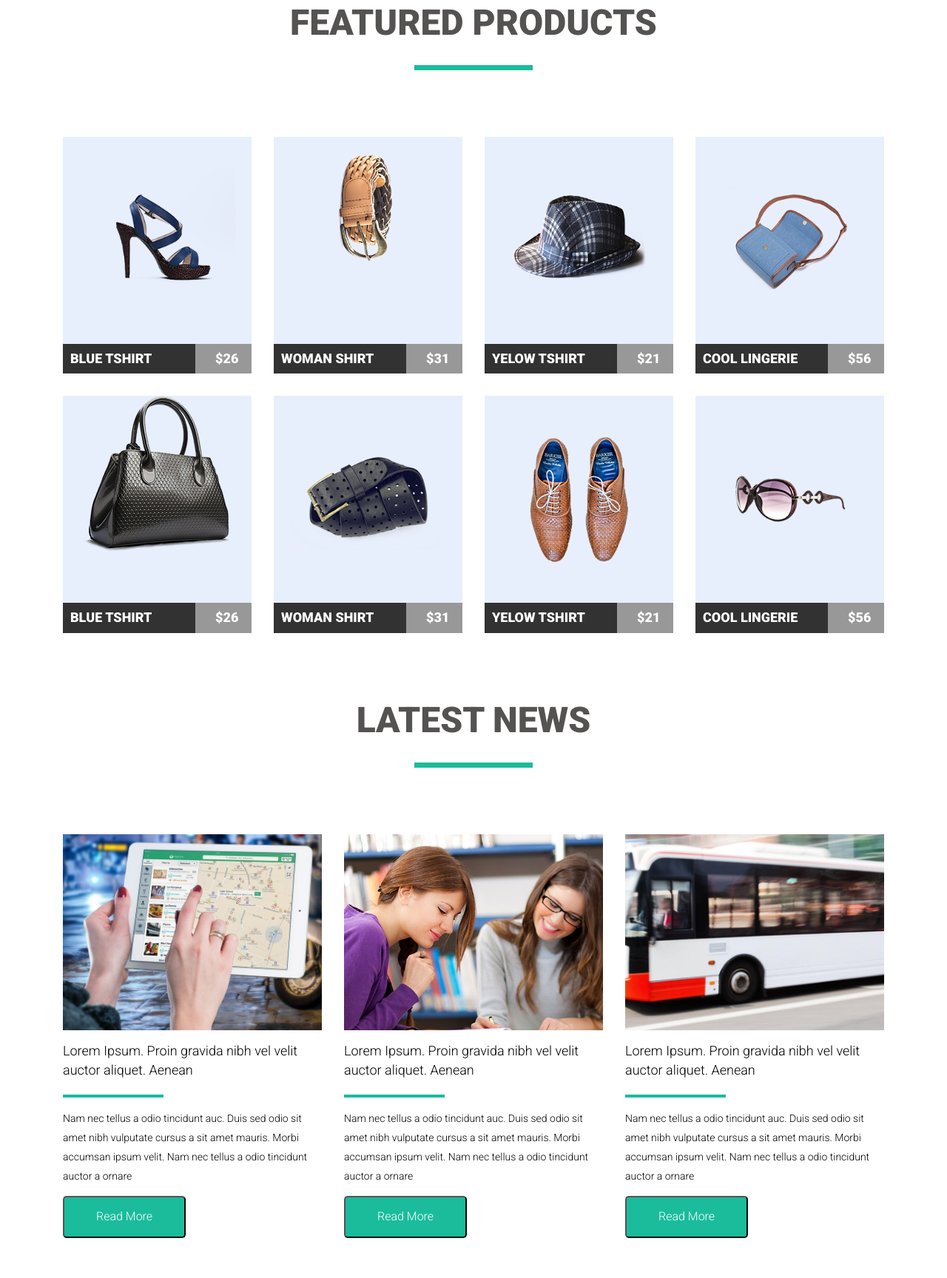
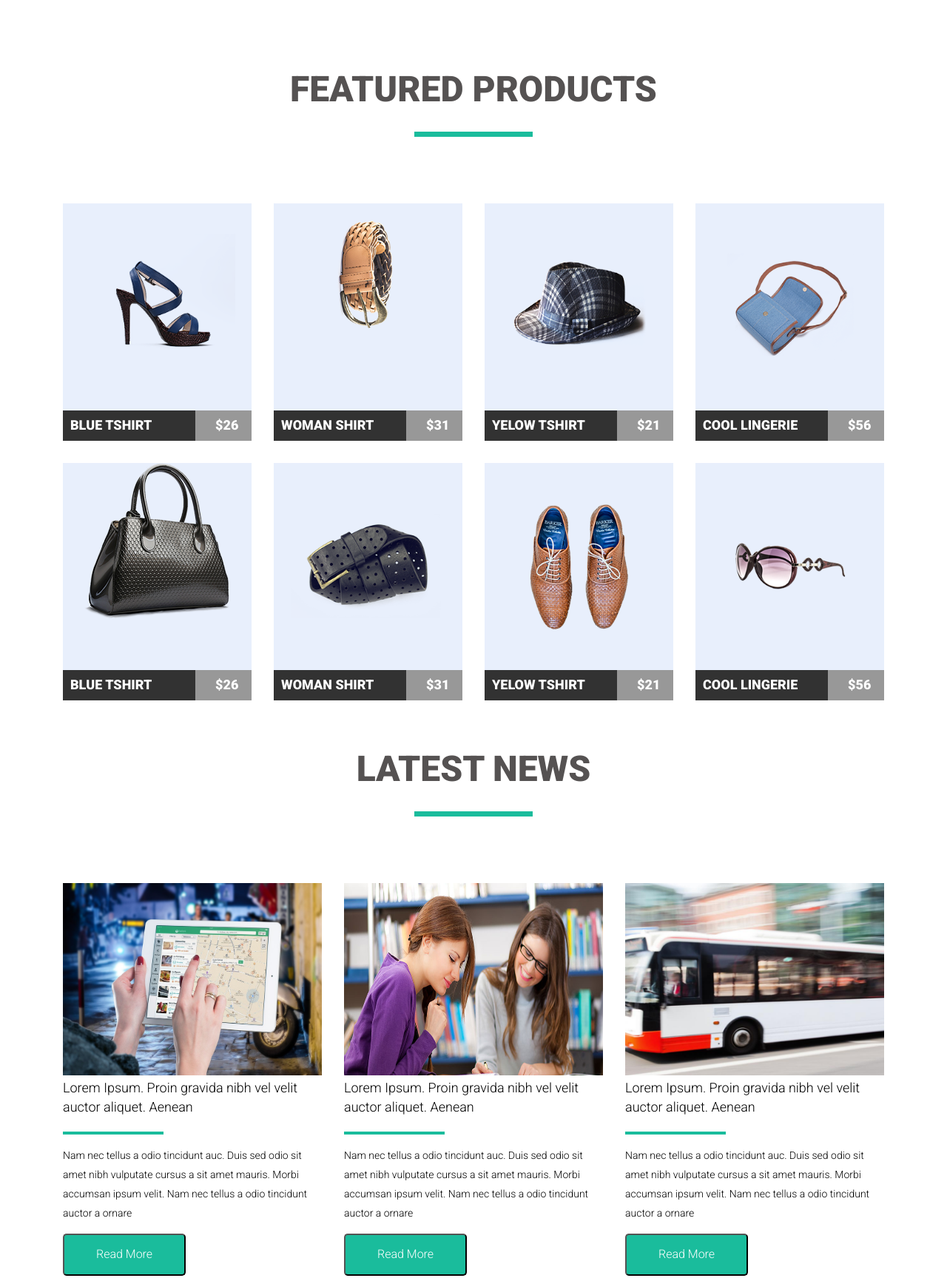
Before and after one commit to KirillKulakow/goit-fe-course, a plain HTML site: page html-css/module-4/index.html in a window 1280 px wide. Shown: the part 167-1895 px from the top of the page at 74% size. Drawn offline with nearby package versions, Linux system fonts and the light colour scheme.

Commit message:
Add module 4

```diff
--- a/html-css/module-4/css/style.css
+++ b/html-css/module-4/css/style.css
@@ -11,10 +11,6 @@ html {
 
 .body {
 font-family: Roboto;
-margin: 0 auto;
-width: 1110px;
-margin: 35px auto;
-position: relative;
 }
 
 .clearfix::after {
@@ -23,9 +19,13 @@ position: relative;
   clear: both;
 }
 
+.page-header {
+  padding-top: 35px;
+  padding-bottom: 100px;
+}
+
 .page-nav {
   text-transform: uppercase;
-  margin-bottom: 100px;
 }
 
 .logo a{
@@ -70,7 +70,14 @@ li:hover {
 }
 
 .logo { float: left; }
-.site-navigate li { float: right; }
+.site-navigate { float: right;}
+.site-navigate li { float: left; }
+
+.container {
+width: 1110px;
+margin: 35px auto;
+position: relative;
+}
 
 .product {
   text-transform: uppercase;
@@ -94,8 +101,9 @@ li:hover {
   left: 50%;
 }
 
-.folder_content_first {
-  margin-bottom: 30px;
+.folder_content {
+  padding-bottom: 60px;
+  padding: 0;
 }
 
 .content-item {
@@ -104,9 +112,10 @@ li:hover {
   width: 255px;
   height: auto;
   margin-right: 30px;
+  margin-bottom: 30px;
 }
 
-.content-item:last-child {
+.content-item:nth-child(4n) {
   margin-right: 0px;
 }
 
@@ -165,45 +174,27 @@ li:hover {
   background-color: rgba(50,50,50,0.5);
 }
 
-.folder_content_second {
-  margin-bottom: 90px;
-}
-
 .item_news {
   float: left;
   width: 350px;
   margin-right: 30px;
 }
 
-.laptop {
-  background: url(../img/news/ipad.jpg)no-repeat center center;
-  background-size: 472px 313px;
-}
-
-.girls {
-  background: url(../img/news/girls.jpg)no-repeat center center;
-  background-size: 513px 267px;
-}
-
-.bus {
-  background: url(../img/news/bus.jpg)no-repeat center center;
-  background-size: 393px 335px;
+.item_news:last-child {
+  margin-right: 0;
 }
 
 .img_new {
-  background-position-y: 100%;
+  height: 260px;
   width: 350px;
-  height: 265px;
-}
-
-.item_news:last-child {
-  margin-right: 0px;
 }
 
 .news_title {
   font-size: 18px;
   font-weight: 500;
   line-height: 26px;
+  margin: 0;
+  margin-bottom: 15px;
 }
 
 .news_title::after {
@@ -220,6 +211,8 @@ li:hover {
   font-size: 14px;
   font-weight: normal;
   line-height: 26px;
+  margin: 0;
+  margin-bottom: 15px;
 }
 
 .news_btn {
@@ -229,3 +222,7 @@ li:hover {
   background-color: #1abc9c;
   color: #fff;
 }
+
+.news_btn:hover {
+  cursor: pointer;
+}
--- a/html-css/module-4/index.html
+++ b/html-css/module-4/index.html
@@ -16,21 +16,21 @@
       <div class="logo">
         <a href="">mart</a>
       </div>
-      <ul class="site-navigate">
+      <ul class="site-navigate clearfix">
+        <li><a href="">home</a></li>
+        <li><a href="">about us</a></li>
+        <li><a href="">page</a></li>
+        <li><a href="">shop</a></li>
+        <li><a href="">blog</a></li>
         <li><a href="">contact us</a></li>
-        <li><a href="">blog</a></li>
-        <li><a href="">shop</a></li>
-        <li><a href="">page</a></li>
-        <li><a href="">about as</a></li>
-        <li><a href="">home</a></li>
       </ul>
     </nav>
   </header>
-  <main class="container">
-    <section class="content">
+  <section class="content">
+    <div class="container">
       <h2 class="product">featured products</h2>
-      <div class="folder_content_first clearfix">
-        <a class="content-item" href="#">
+      <ul class="folder_content clearfix">
+        <li class="content-item" href="#">
           <div class="img_bcg">
             <img class="img" src ="./img/products/blue shoes.png" alt="Conference">
           </div>
@@ -38,8 +38,8 @@
             <span class="item">blue tshirt</span>
             <span class="price">$26</span>
           </div>
-        </a>
-        <a class="content-item" href="#">
+        </li>
+        <li class="content-item" href="#">
           <div class="img_bcg">
             <img class="img" src ="./img/products/brown belt.png" alt="Conference">
           </div>
@@ -48,16 +48,16 @@
             <span class="price">$31</span>
           </div>
         </a>
-        <a class="content-item" href="#">
+        <li class="content-item" href="#">
           <div class="img_bcg">
-            <img class="img" src ="./img/products/Cap.png" alt="Conference">
+            <img class="img" src ="./img/products/cap.png" alt="Conference">
           </div>
           <div class="img_content">
             <span class="item">yelow tshirt</span>
             <span class="price">$21</span>
           </div>
-        </a>
-        <a class="content-item" href="#">
+        </li>
+        <li class="content-item" href="#">
           <div class="img_bcg">
             <img class="img" src ="./img/products/blue bag.png" alt="Conference">
           </div>
@@ -65,10 +65,8 @@
             <span class="item">cool lingerie</span>
             <span class="price">$56</span>
           </div>
-        </a>
-      </div>
-      <div class="folder_content_second clearfix">
-        <a class="content-item" href="#">
+        </li>
+        <li class="content-item" href="#">
           <div class="img_bcg">
             <img class="img" src ="./img/products/black bag.png" alt="Conference">
           </div>
@@ -76,8 +74,8 @@
             <span class="item">blue tshirt</span>
             <span class="price">$26</span>
           </div>
-        </a>
-        <a class="content-item" href="#">
+        </li>
+        <li class="content-item" href="#">
           <div class="img_bcg">
             <img class="img" src="./img/products/black belt.png" alt="Conference">
           </div>
@@ -85,8 +83,8 @@
             <span class="item">woman shirt</span>
             <span class="price">$31</span>
           </div>
-        </a>
-        <a class="content-item" href="#">
+        </li>
+        <li class="content-item" href="#">
           <div class="img_bcg">
             <img class="img" src ="./img/products/brown shoes.png" alt="Conference">
           </div>
@@ -94,8 +92,8 @@
             <span class="item">yelow tshirt</span>
             <span class="price">$21</span>
           </div>
-        </a>
-        <a class="content-item" href="#">
+        </li>
+        <li class="content-item" href="#">
           <div class="img_bcg">
             <img class="img" src ="./img/products/glasses.png" alt="Conference">
           </div>
@@ -103,33 +101,33 @@
             <span class="item">cool lingerie</span>
             <span class="price">$56</span>
           </div>
-        </a>
-      </div>
-    </section>
-    <section class="group_news clearfix">
+        </li>
+      </ul>
+    </div>
+  </section>
+  <section class="group_news">
+    <div class="container clearfix">
       <h2 class="product">latest news</h2>
       <article class="item_news">
-        <div class="img_new laptop">
-        </div>
+        <img class="img_new laptop" src="./img/News/ipad.jpg" alt="">
         <h2 class="news_title">Lorem Ipsum. Proin gravida nibh vel velit auctor aliquet. Aenean </h2>
         <p class="news_info">Nam nec tellus a odio tincidunt auc. Duis sed odio sit amet nibh vulputate cursus a sit amet mauris. Morbi accumsan ipsum velit. Nam nec tellus a odio tincidunt auctor a ornare </p>
         <button class="news_btn">Read More</button>
       </article>
       <article class="item_news">
-        <div class="img_new girls">
-        </div>
+        <img class="img_new girls" src="img/News/girls.jpg">
         <h2 class="news_title">Lorem Ipsum. Proin gravida nibh vel velit auctor aliquet. Aenean </h2>
         <p class="news_info">Nam nec tellus a odio tincidunt auc. Duis sed odio sit amet nibh vulputate cursus a sit amet mauris. Morbi accumsan ipsum velit. Nam nec tellus a odio tincidunt auctor a ornare </p>
         <button class="news_btn">Read More</button>
       </article>
       <article class="item_news">
-        <div class="img_new bus">
-        </div>
+        <img class="img_new bus" src="img/News/bus.jpg">
         <h2 class="news_title">Lorem Ipsum. Proin gravida nibh vel velit auctor aliquet. Aenean </h2>
         <p class="news_info">Nam nec tellus a odio tincidunt auc. Duis sed odio sit amet nibh vulputate cursus a sit amet mauris. Morbi accumsan ipsum velit. Nam nec tellus a odio tincidunt auctor a ornare </p>
         <button class="news_btn">Read More</button>
       </article>
-    </section>
+    </div>
+  </section>
   </main>
 </body>
 </html>
```
